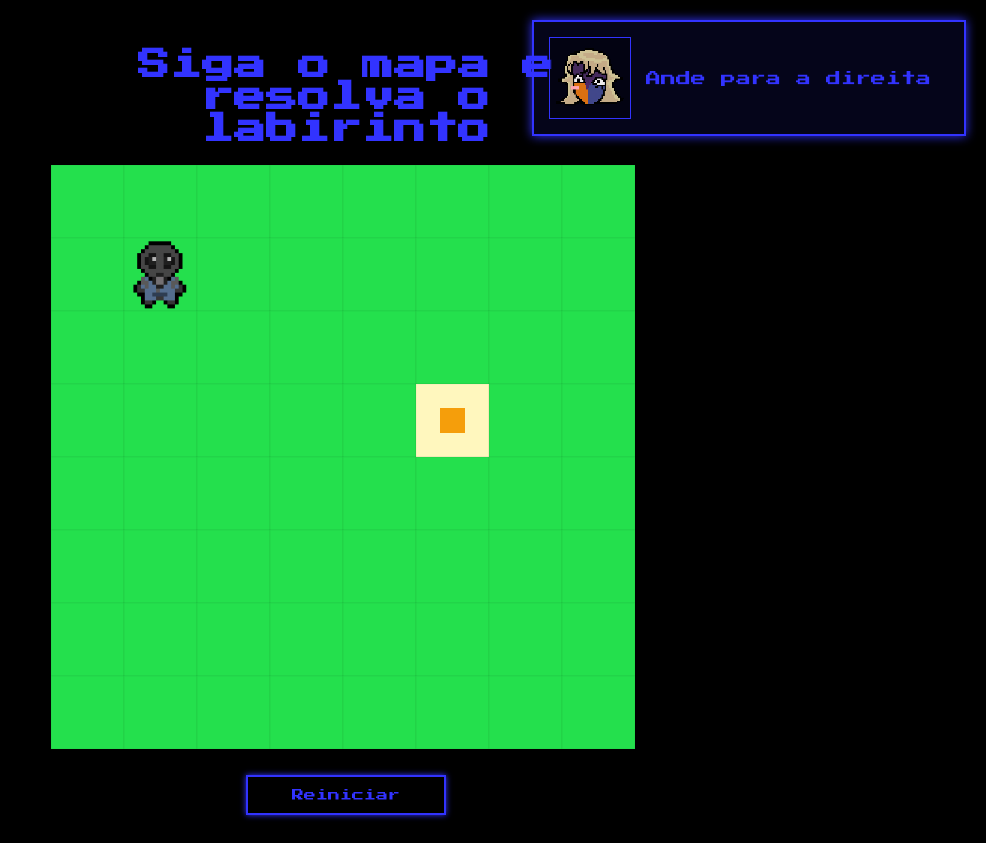
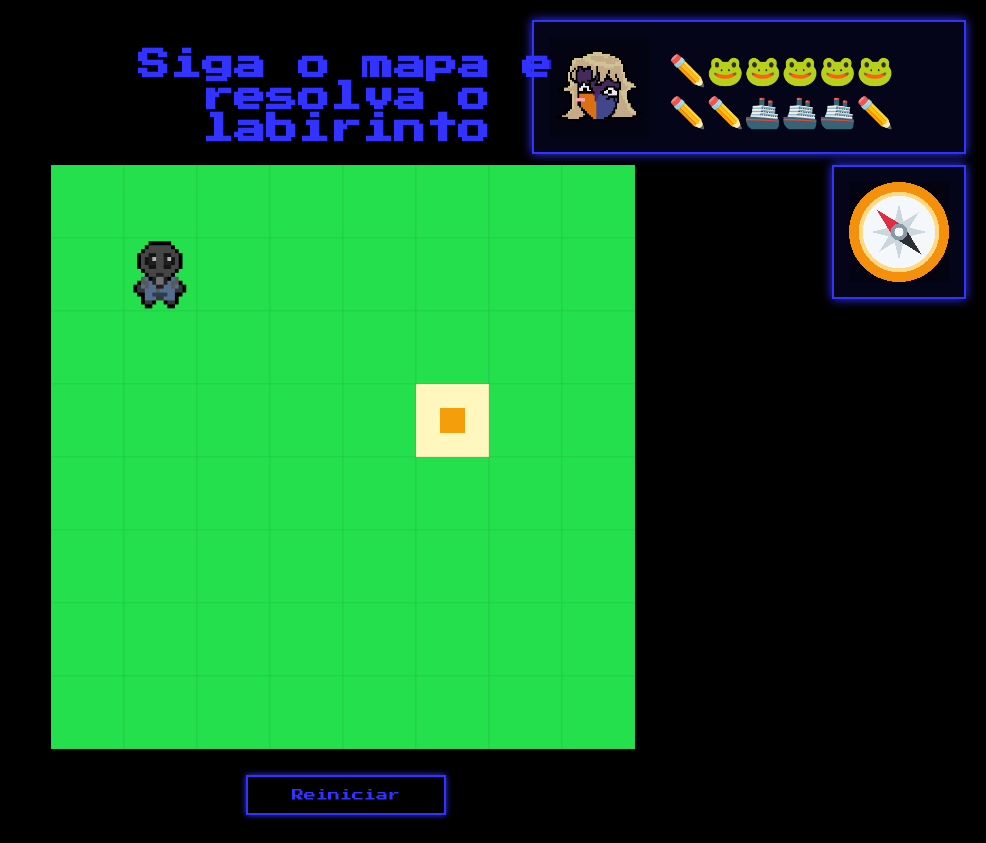
Before and after one commit to pcfrati/requiem, a plain HTML site: page requiemminijogos/labirinto/index.html in a window 1280 px wide. Shown: the whole page, without its empty margins (294-1280 px from the left). Drawn offline with Linux system fonts and the light colour scheme.

Commit message:
18-11-2025

```diff
--- a/requiemminijogos/labirinto/index.html
+++ b/requiemminijogos/labirinto/index.html
@@ -15,12 +15,22 @@
                 <img src="img/placa-mae/placa-mae.png" alt="Imagem informativa">
             </div>
             <div class="info-text">
-                <p>Ande para a direita</p>
+                <p>✏️🐸🐸🐸🐸🐸✏️✏️🚢🚢🚢✏️</p>
+            </div>
+        </div>
+    </div>
+    <div class="info-panel2">
+        <div class="info-content2">
+            <div class="info-image">
+                <img src="img/placa-mae/bussola.png" alt="Imagem informativa">
+            </div>
+            <div class="info-text2">
+                <p></p>
             </div>
         </div>
     </div>
 
-    <div class="card">
+    <div class="card-loira">
         <header>
             <h1>Siga o mapa e resolva o labirinto</h1>
         </header>
--- a/requiemminijogos/labirinto/style.css
+++ b/requiemminijogos/labirinto/style.css
@@ -9,7 +9,7 @@ body {
   overflow: hidden;
 }
 
-.card {
+.card-loira {
   display: flex;
   flex-direction: column;
   align-items: center;
@@ -185,14 +185,14 @@ button:hover {
 .info-content {
   display: flex;
   align-items: center;
-  gap: 15px;
+  gap: 20px;
 }
 
 .info-image {
   flex-shrink: 0;
   width: 80px;
   height: 80px;
-  border: 1px solid #3233ff;
+  border: none;
   display: flex;
   align-items: center;
   justify-content: center;
@@ -208,7 +208,7 @@ button:hover {
 .info-text {
   flex: 1;
   color: #3233ff;
-  font-size: 15px;
+  font-size: 30px;
   line-height: 1.4;
   text-align: left;
 }
@@ -217,7 +217,75 @@ button:hover {
   margin: 0;
 }
 
-/* Garantir que o card principal não seja afetado */
+.info-panel2 {
+  position: fixed;
+  top: 165px;
+  right: 20px;
+  width: 100px;
+  background: rgba(50, 51, 255, 0.1);
+  border: 2px solid #3233ff;
+  padding: 15px;
+  box-shadow: 0 0 10px #3233ff;
+  z-index: 1000;
+
+  /* Animação de entrada */
+  transform: translateX(120%);
+  animation: slideInRight 0.8s ease-out 1.3s forwards;
+}
+
+/* Animação de entrada da direita */
+@keyframes slideInRight {
+  0% {
+    transform: translateX(120%);
+    opacity: 0;
+  }
+
+  80% {
+    transform: translateX(-10px);
+    opacity: 1;
+  }
+
+  100% {
+    transform: translateX(0);
+    opacity: 1;
+  }
+}
+
+.info-content2 {
+  display: flex;
+  align-items: center;
+  gap: 15px;
+}
+
+.info-image {
+  flex-shrink: 0;
+  width: 100px;
+  height: 100px;
+  border: none;
+  display: flex;
+  align-items: center;
+  justify-content: center;
+  background: rgba(0, 0, 0, 0.3);
+}
+
+.info-image img {
+  max-width: 100%;
+  max-height: 100%;
+  object-fit: cover;
+}
+
+.info-text2 {
+  flex: 1;
+  color: #3233ff;
+  font-size: 30px;
+  line-height: 1.4;
+  text-align: left;
+}
+
+.info-text2 p {
+  margin: 0;
+}
+
 .card {
   position: relative;
   z-index: 1;
```
Also changed, not shown: requiemminijogos/borrao/script.js (+35 -9 lines), requiemminijogos/borrao/img/zoios.gif (added), requiemminijogos/borrao/img/zoios.png (added), requiemminijogos/labirinto/img/placa-mae/bussola.png (added), 1 other file.
